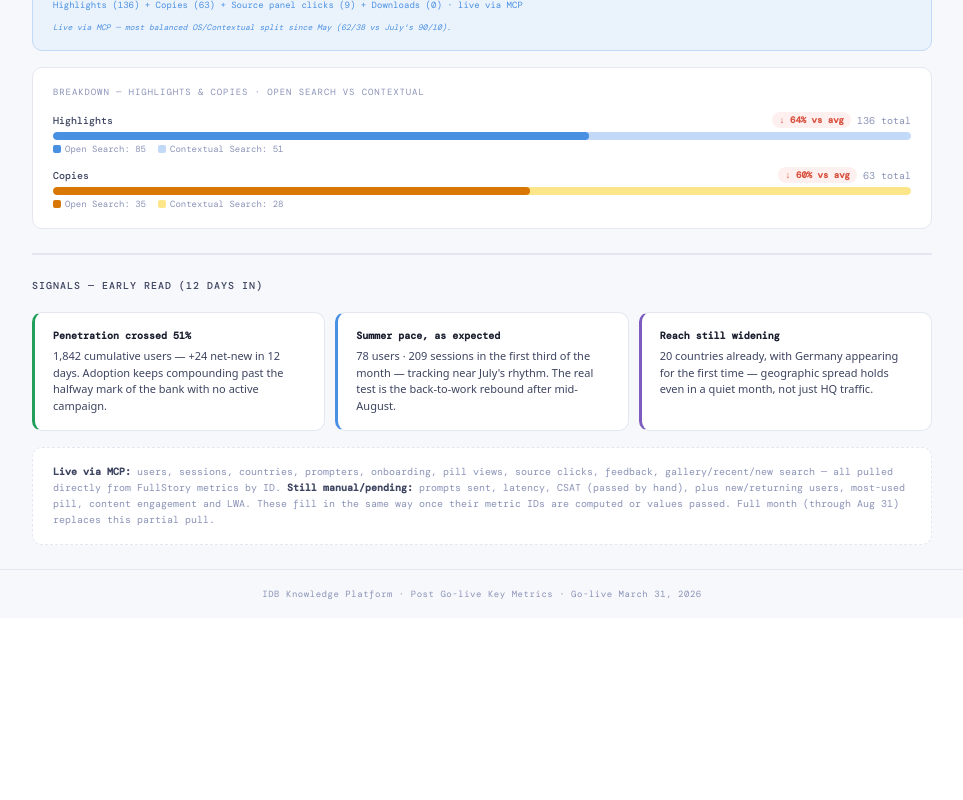
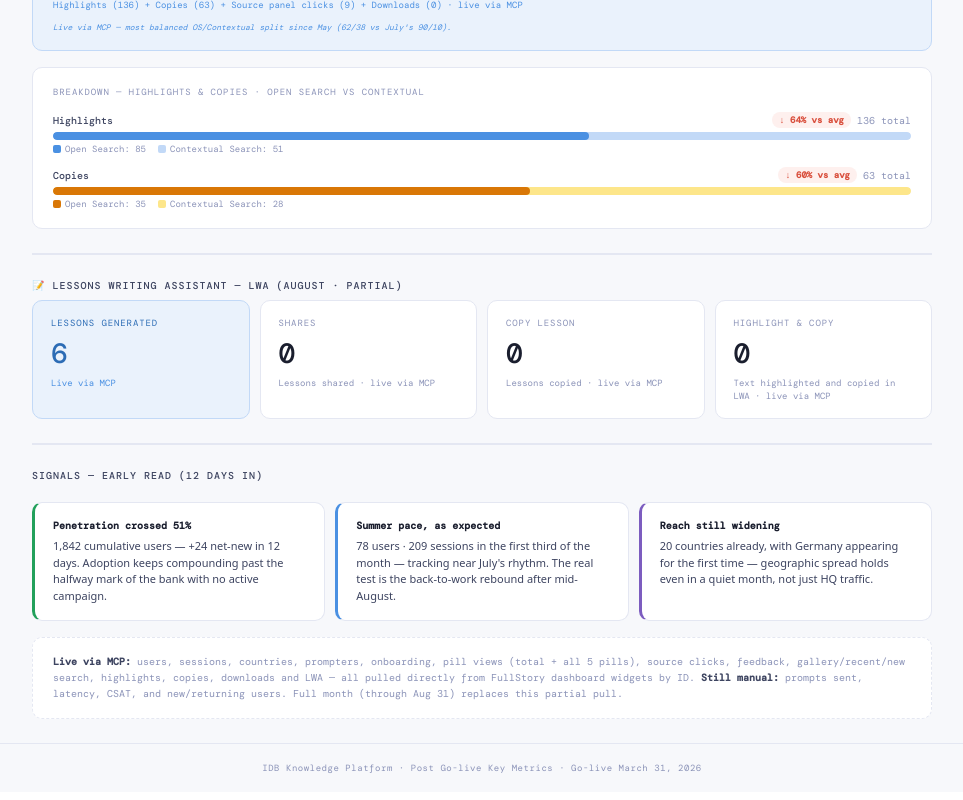
Before and after one commit to jimenasalinasg/KPsmoketest, a React (Vite) app: page / in a window 1280 px wide. Shown: the part 1659-2459 px from the top of the page, without its empty margins (158-1121 px from the left). Before the commit the page ends 2285 px from the top, so only its background shows below. Built offline with nearby package versions, Linux system fonts and the light colour scheme; a web font is replaced by a local one.

Commit message:
Update App.jsx

```diff
--- a/src/App.jsx
+++ b/src/App.jsx
@@ -2725,6 +2725,12 @@ const AUGUST = {
   copiedOpenSearch: 35,   // live via MCP (JOTETVLPeJKh)
   wordDownloads: 0,       // live via MCP (3EkjBy6jYByB)
   excelDownloads: 0,      // live via MCP (FIw2VjBWkJ6J)
+  lwa: {
+    lessonsGenerated: 6,   // live via MCP (ffbLsADU0Swu)
+    share: 0,              // live via MCP (IHPlQ1WT1zEz)
+    copyLesson: 0,         // live via MCP (b46xecCQyFod)
+    highlightAndCopy: 0,   // live via MCP (azWUDLxYgaWY)
+  },
   latency: null,          // manual
   csat: null,             // manual
   totalCountries: 20,
@@ -2843,7 +2849,7 @@ function AugustMonthly() {
         <span style={{ fontSize: 14 }}>🔌</span>
         <div>
           <div style={{ fontSize: 11, fontWeight: 600, color: "#3730a3" }}>Live pull — through Aug 12, 2026</div>
-          <div style={{ fontSize: 10, color: "#4f46e5", marginTop: 2 }}>Users, sessions and country data pulled directly from FullStory via MCP (segment: sin dev copy). Prompt/highlight/copy/LWA metrics pending — they depend on custom event names not yet mapped. Figures may run ~5% below the official dashboard until filter 833220869 is replicated.</div>
+          <div style={{ fontSize: 10, color: "#4f46e5", marginTop: 2 }}>Metrics pulled directly from FullStory dashboard widgets by ID via MCP — matched exactly against July (prompters 109 = 109). Still manual: prompts sent, latency, CSAT, and new/returning users.</div>
         </div>
       </div>
 
@@ -3009,6 +3015,18 @@ function AugustMonthly() {
       {/* ── DIVIDER ── */}
       <div style={{ borderTop: `2px solid ${BDR}`, margin: "8px 0" }} />
 
+      {/* ── LWA (simplified) ── */}
+      <div style={{ fontSize: 10, textTransform: "uppercase", letterSpacing: "0.1em", color: INK2, fontWeight: 500, marginBottom: -8 }}>📝 Lessons Writing Assistant — LWA (August · partial)</div>
+      <div style={{ display: "grid", gridTemplateColumns: "repeat(auto-fit, minmax(160px, 1fr))", gap: 10 }}>
+        <MCard label="Lessons generated" value={String(AUGUST.lwa.lessonsGenerated)} desc="Live via MCP" accent />
+        <MCard label="Shares" value={String(AUGUST.lwa.share)} desc="Lessons shared · live via MCP" />
+        <MCard label="Copy lesson" value={String(AUGUST.lwa.copyLesson)} desc="Lessons copied · live via MCP" />
+        <MCard label="Highlight & copy" value={AUGUST.lwa.highlightAndCopy.toLocaleString()} desc="Text highlighted and copied in LWA · live via MCP" />
+      </div>
+
+      {/* ── DIVIDER ── */}
+      <div style={{ borderTop: `2px solid ${BDR}`, margin: "8px 0" }} />
+
       {/* Signals — executive */}
       <div style={{ fontSize: 10, textTransform: "uppercase", letterSpacing: "0.1em", color: INK2, fontWeight: 500, marginBottom: 4 }}>Signals — early read (12 days in)</div>
       <div style={{ display: "grid", gridTemplateColumns: "repeat(auto-fit, minmax(240px, 1fr))", gap: 10 }}>
@@ -3034,7 +3052,7 @@ function AugustMonthly() {
 
       {/* Pending sections note */}
       <div style={{ background: SURF, border: `1px dashed ${BDR}`, borderRadius: 10, padding: "16px 20px", fontSize: 10, color: INK3, lineHeight: 1.6 }}>
-        <strong style={{ color: INK2 }}>Live via MCP:</strong> users, sessions, countries, prompters, onboarding, pill views, source clicks, feedback, gallery/recent/new search — all pulled directly from FullStory metrics by ID. <strong style={{ color: INK2 }}>Still manual/pending:</strong> prompts sent, latency, CSAT (passed by hand), plus new/returning users, most-used pill, content engagement and LWA. These fill in the same way once their metric IDs are computed or values passed. Full month (through Aug 31) replaces this partial pull.
+        <strong style={{ color: INK2 }}>Live via MCP:</strong> users, sessions, countries, prompters, onboarding, pill views (total + all 5 pills), source clicks, feedback, gallery/recent/new search, highlights, copies, downloads and LWA — all pulled directly from FullStory dashboard widgets by ID. <strong style={{ color: INK2 }}>Still manual:</strong> prompts sent, latency, CSAT, and new/returning users. Full month (through Aug 31) replaces this partial pull.
       </div>
 
     </div>
```
